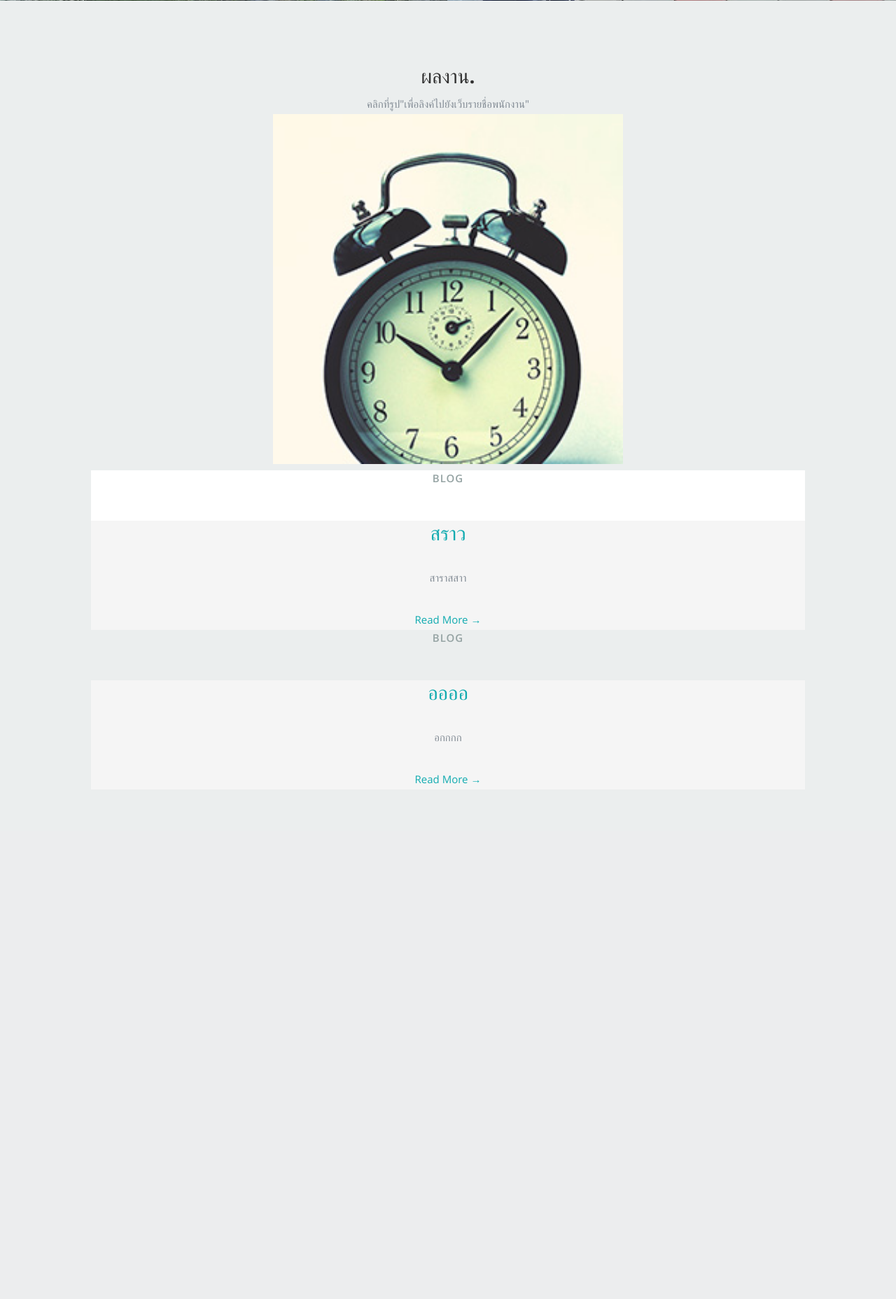
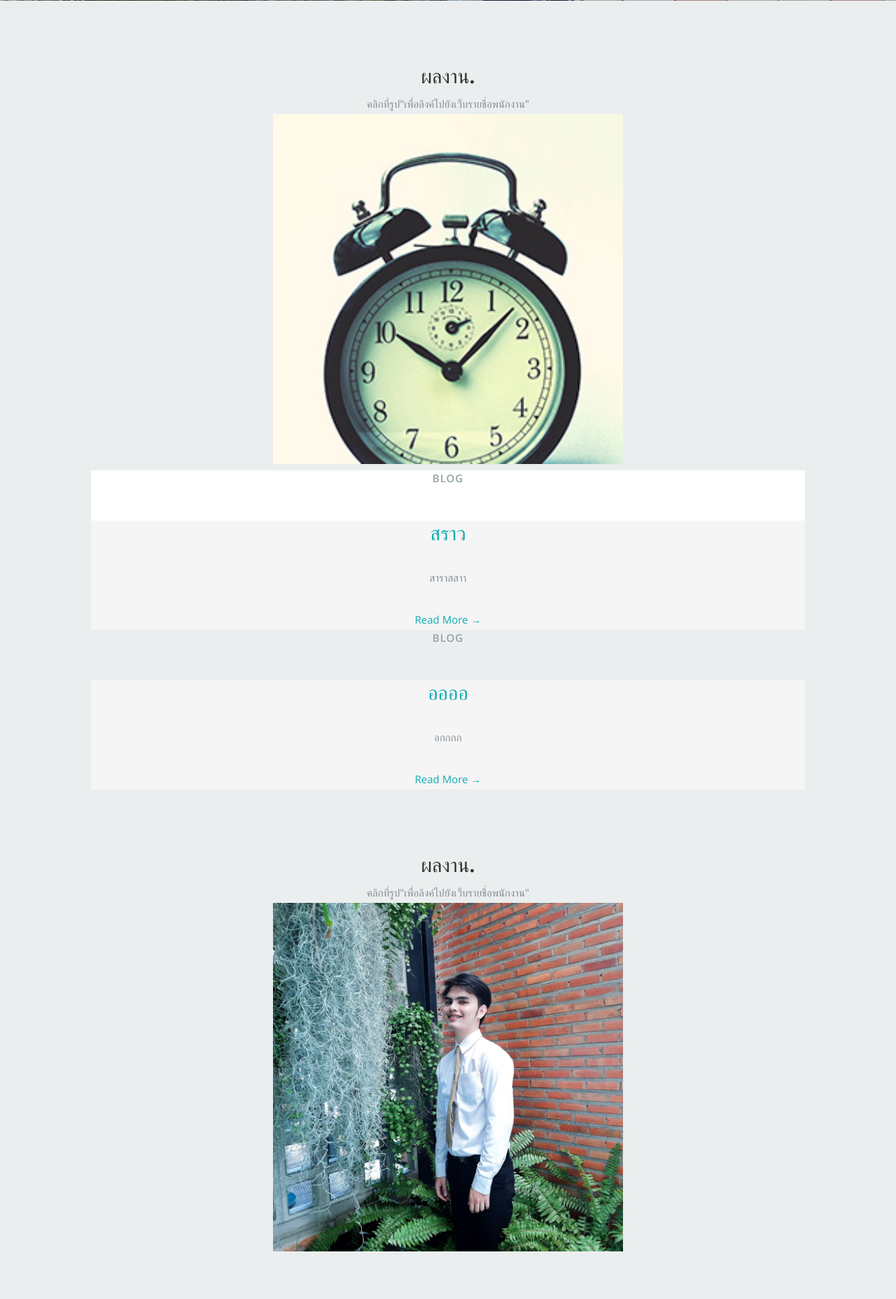
Before and after one commit to sarawut1107/Profile-for-web, a Django app: page /about/ in a window 1280 px wide. Shown: the part 799-2655 px from the top of the page at 70% size. Before the commit the page ends 1919 px from the top, so only its background shows below. Run offline with Django 3.2, Linux system fonts and the light colour scheme; data comes from the database, SQL or seed files in the repository; both versions use the stored data as it was after the commit.

Commit message:
make it better

```diff
--- a/templates/base.html
+++ b/templates/base.html
@@ -50,8 +50,9 @@
 	         <li><a class="smoothscroll" href="#resume">Resume</a></li>
             <li><a class="smoothscroll" href="#portfolio">Works</a></li>
             <li><a class="smoothscroll" href="#contact">Contact</a></li>
+            <li class="nav-item"><a class="nav-link js-scroll-trigger" href="{% url 'about' %} ">work</a></li>
             <li class="nav-item"><a class="nav-link js-scroll-trigger" href="{% url 'admin:index' %} ">Admin</a></li>
-            <li class="nav-item"><a class="nav-link js-scroll-trigger" href="{% url 'about' %} ">work</a></li>
+
          </ul> <!-- end #nav -->
 
       </nav> <!-- end #nav-wrap -->
--- a/templates/blog.html
+++ b/templates/blog.html
@@ -50,8 +50,9 @@
 	         <li><a class="smoothscroll" href="#resume">Resume</a></li>
             <li><a class="smoothscroll" href="#portfolio">Works</a></li>
             <li><a class="smoothscroll" href="{% url 'contact' %}">Contact</a></li>
+            <li class="nav-item"><a class="nav-link js-scroll-trigger" href="{% url 'about' %} ">work</a></li>
             <li class="nav-item"><a class="nav-link js-scroll-trigger" href="{% url 'admin:index' %} ">Admin</a></li>
-            <li class="nav-item"><a class="nav-link js-scroll-trigger" href="{% url 'about' %} ">work</a></li>
+
          </ul> <!-- end #nav -->
 
       </nav> <!-- end #nav-wrap -->
@@ -85,18 +86,14 @@
  <!-- Portfolio Section
    ================================================== -->
    <section id="portfolio">
-
       <div class="row">
-
          <div class="twelve columns collapsed">
          <center> <h2>ผลงาน.</h2>
          คลิกที่รูป"เพื่อลิงค์ไปยังเว็บรายชื่อพนักงาน"</center>
          <center>
-
         <a href="https://sarawut-kob.herokuapp.com/"><img src="{% static 'images/sample-image.jpg' %}" width="500"> </a>
                <div class="portfolio-item">
                   <div class="item-wrap">
-
                      {% block content %}
                      <a href="#modal-02" title="">
                         <div class="overlay">
@@ -105,23 +102,47 @@
                               <p>Web Development</p>
                                <!-- Blog Entries Column -->
                           <div class="col-md-8">
-
                         </div>
           					   </div>
                         </div>
                         <div class="link-icon"><i class="icon-plus"></i></div>
                      </a>
-
                   </div>
           		</div> <!-- item end -->
-               </div> <!-- portfolio-wrapper end -->
+               </div> </div> <!-- twelve columns end --><!-- portfolio-wrapper end -->
             </center>
-         </div> <!-- twelve columns end -->
+
          {% endblock %}
+         <!-- Portfolio Section
+   ================================================== -->
+   <section id="portfolio">
+      <div class="row">
+         <div class="twelve columns collapsed">
+         <center> <h2>ผลงาน.</h2>
+         คลิกที่รูป"เพื่อลิงค์ไปยังเว็บรายชื่อพนักงาน"</center>
+         <center>
+        <a href="https://sarawut-kob.herokuapp.com/"><img src="{% static 'images/one.jpg' %}" width="500"> </a>
+               <div class="portfolio-item">
+                  <div class="item-wrap">
+                     {% block content1 %}
+                     <a href="#modal-02" title="">
+                        <div class="overlay">
+                           <div class="portfolio-item-meta">
+          					      <h5>Console</h5>
+                              <p>Web Development</p>
+                               <!-- Blog Entries Column -->
+                          <div class="col-md-8">
+                        </div>
+          					   </div>
+                        </div>
+                        <div class="link-icon"><i class="icon-plus"></i></div>
+                     </a>
+                  </div>
+          		</div> <!-- item end -->
+               </div> </div> <!-- twelve columns end --><!-- portfolio-wrapper end -->
+            </center>
 
-               </div> <!-- portfolio-wrapper end -->
-            </center>
-         </div> <!-- twelve columns end -->
+         {% endblock %}
  </div>
 </body>
 
```
Also changed, not shown: db.sqlite3.
